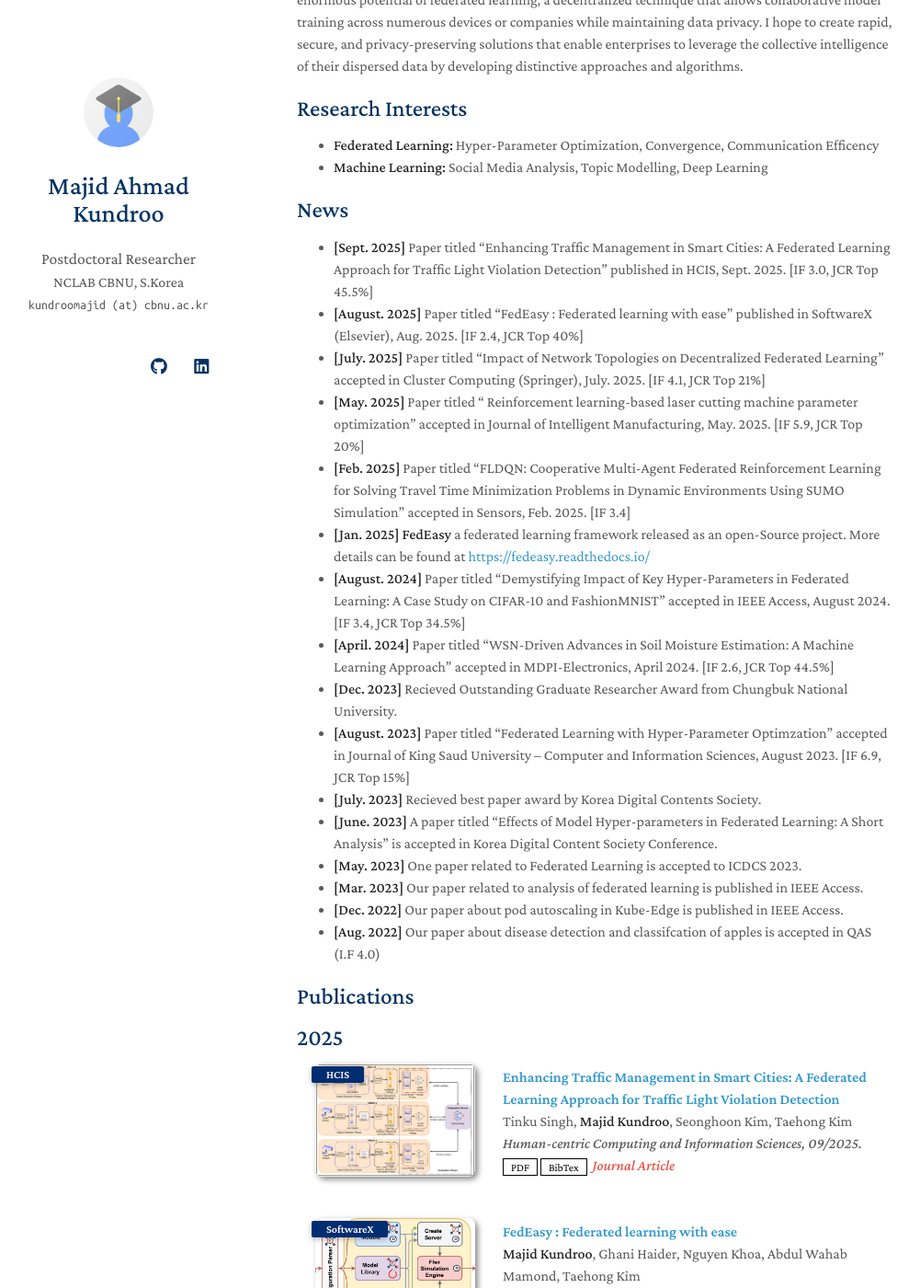
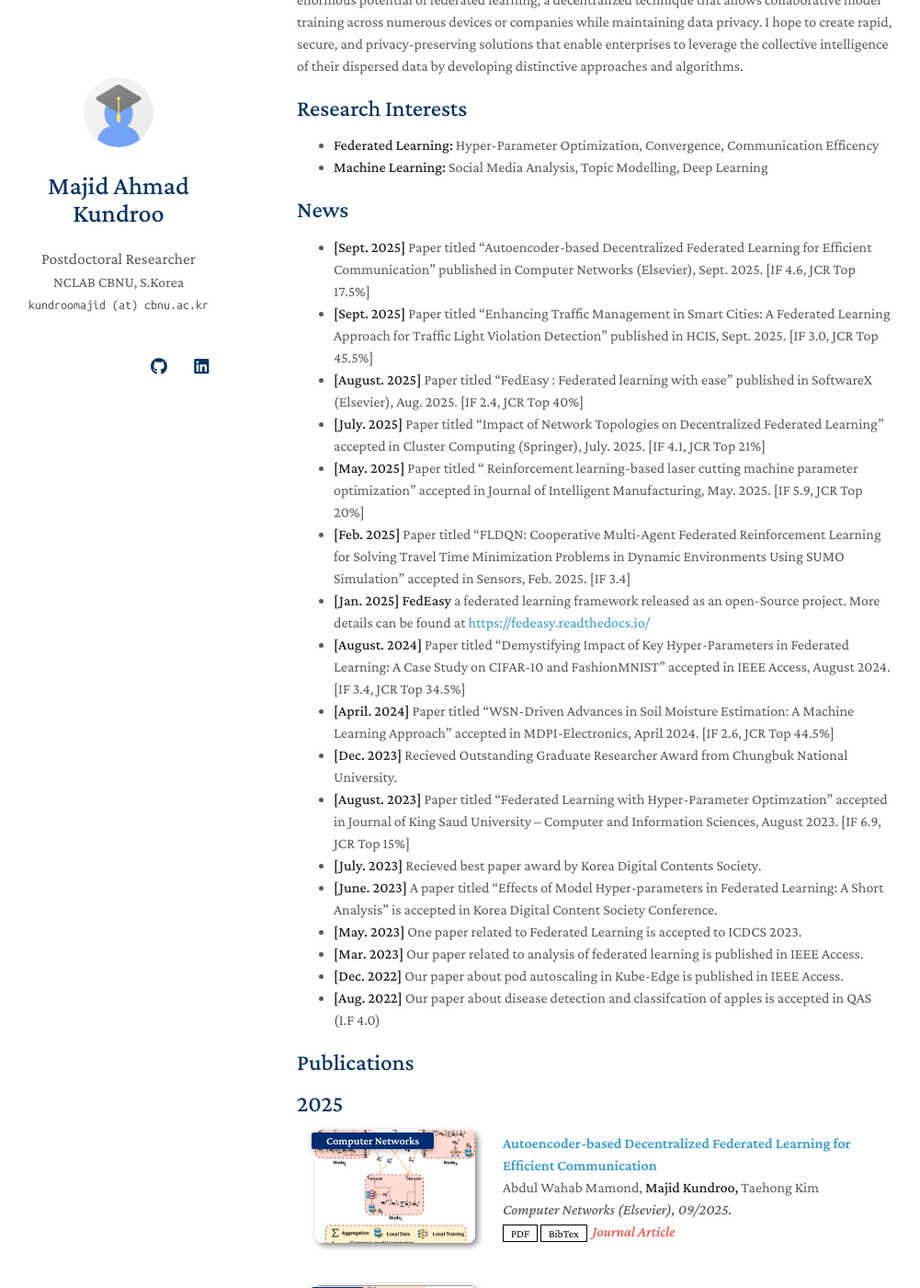
Before and after one commit to kundroomajid/kundroomajid.github.io, a Jekyll site: the page built from index.md, in a window 1280 px wide and 1400 px high, scrolled down 265 px. Shown: the whole window at 92% size, without its empty margins (147-1148 px from the left). Built offline with Jekyll 4.4.1, drawn with Linux system fonts in a browser that asks for light colours; nearby versions of some CDN libraries; a style sheet for code colours, icons or effects is not loaded; our own code applies the rules of GitHub Pages for plain Markdown files.

Commit message:
adds AEDFL paper

```diff
--- a/_includes/publications.md
+++ b/_includes/publications.md
@@ -4,6 +4,28 @@
 
 <ol class="bibliography">
 <h2 id="" style="margin: 20px 0px 10px;">2025</h2>
+
+<li>
+<div class="pub-row">
+  <div class="col-sm-3 abbr" style="position: relative;padding-right: 15px;padding-left: 15px;">
+    <img src="assets/img/aedfl.jpg" class="teaser img-fluid z-depth-1">
+    <abbr class="badge">Computer Networks</abbr>
+  </div>
+  <div class="col-sm-9" style="position: relative;padding-right: 15px;padding-left: 20px;">
+    <div class="title"><a href="https://www.sciencedirect.com/science/article/abs/pii/S1389128625006437">Autoencoder-based Decentralized Federated Learning for Efficient Communication </a></div>
+    <div class="author"> Abdul Wahab Mamond, <strong>Majid Kundroo,</strong> Taehong Kim</div>
+    <div class="periodical"><em> Computer Networks (Elsevier), 09/2025.</em></div>
+    <div class="links">
+      <a href="https://www.sciencedirect.com/science/article/abs/pii/S1389128625006437" class="btn btn-sm z-depth-0" role="button" target="_blank" style="font-size:12px;">PDF</a>
+      <!-- <a href="#" class="btn btn-sm z-depth-0" role="button" target="_blank" style="font-size:12px;">Code</a> -->
+      <!-- <a href="https://class-il.mpi-inf.mpg.de/mnemonics/" class="btn btn-sm z-depth-0" role="button" target="_blank" style="font-size:12px;">Project Page</a> -->
+      <a href="./assets/bibtex/aedfl.bib" class="btn btn-sm z-depth-0" role="button" target="_blank" style="font-size:12px;">BibTex</a>
+      <strong><i style="color:#e74d3c"> &nbsp;Journal Article</i></strong>
+    </div>
+  </div>
+</div>
+</li>
+<br>
 
 <li>
 <div class="pub-row">
--- a/index.md
+++ b/index.md
@@ -12,6 +12,7 @@ Hello, my name is Majid Ahmad Kundroo, and I am a Postdoctoral researcher at [NC
 - **Machine Learning:** Social Media Analysis, Topic Modelling, Deep Learning
 
 ## News
+- **[Sept. 2025]** Paper titled "Autoencoder-based Decentralized Federated Learning for Efficient Communication" published in Computer Networks (Elsevier), Sept. 2025. [IF 4.6, JCR Top 17.5%]
 - **[Sept. 2025]** Paper titled "Enhancing Traffic Management in Smart Cities: A Federated Learning Approach for Traffic Light Violation Detection" published in HCIS, Sept. 2025. [IF 3.0, JCR Top 45.5%]
 - **[August. 2025]** Paper titled "FedEasy : Federated learning with ease" published in SoftwareX (Elsevier), Aug. 2025. [IF 2.4, JCR Top 40%]
 - **[July. 2025]** Paper titled "Impact of Network Topologies on Decentralized Federated Learning" accepted in Cluster Computing (Springer), July. 2025. [IF 4.1, JCR Top 21%]
```
Also changed, not shown: assets/bibtex/aedfl.bib (added, +13 -0 lines), assets/img/aedfl.jpg (added).
